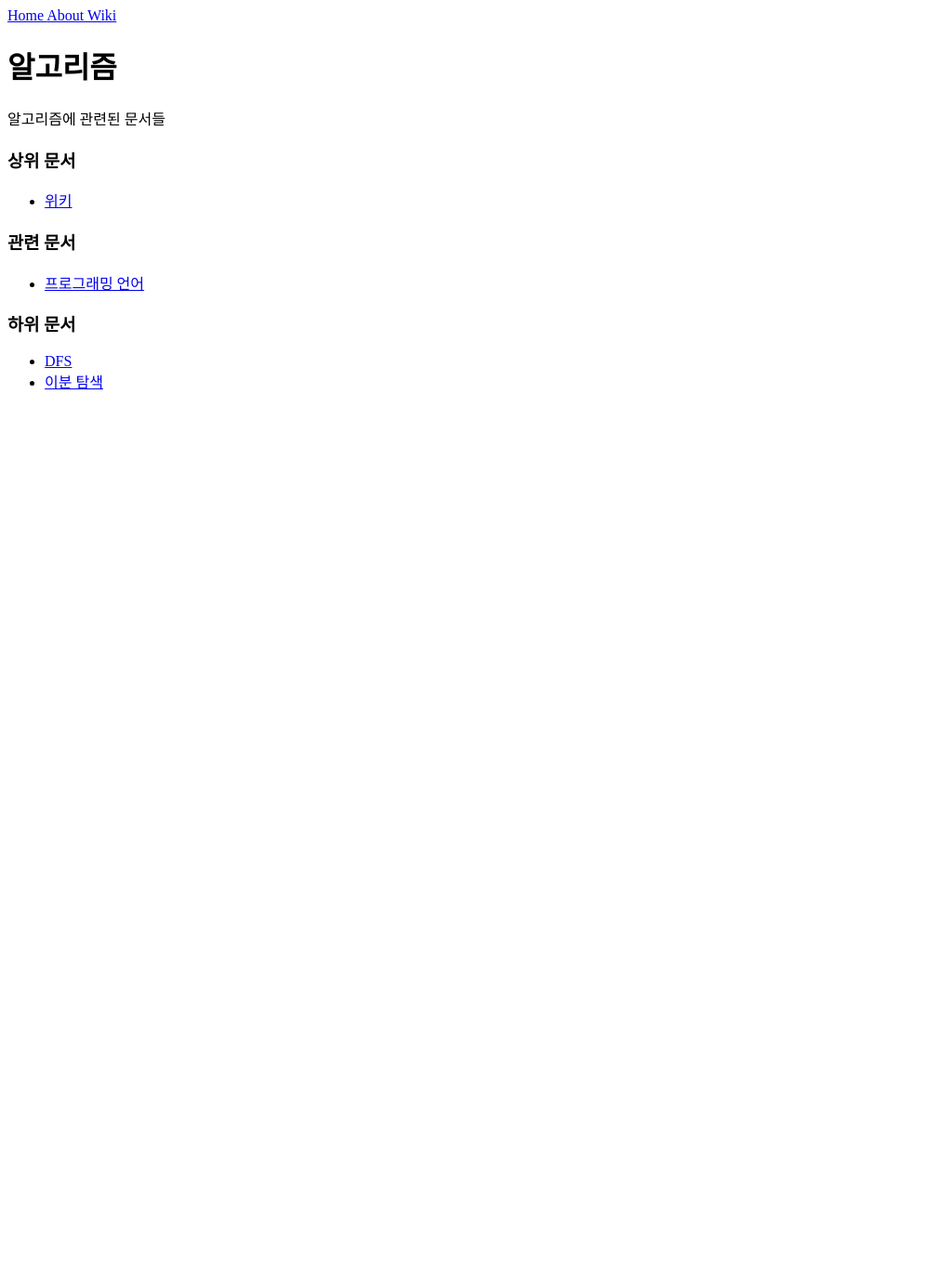
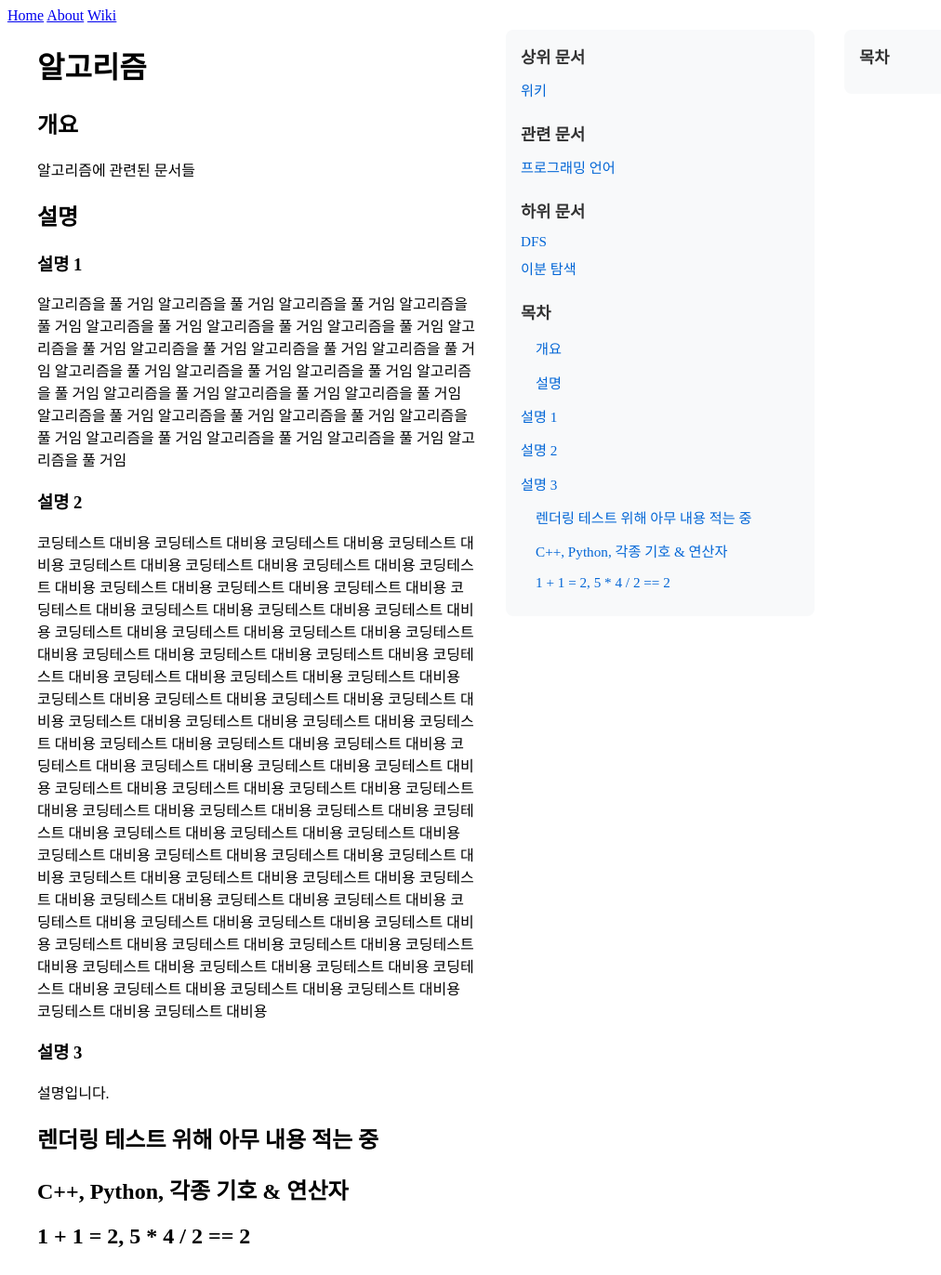
Before and after one commit to reudekx/reudekx.github.io, a Jekyll site: the page built from _articles/wiki/알고리즘.md, in a window 1280 px wide and 1372 px high. Shown: the whole window at 93% size, without its empty margins (0-1012 px from the left). Built offline with Jekyll 4.4.1, drawn with Linux system fonts in a browser that asks for light colours.

Commit message:
html 파일 분리 및 목차 간단하게 생성

```diff
--- a/_articles/wiki/알고리즘.md
+++ b/_articles/wiki/알고리즘.md
@@ -4,4 +4,20 @@ title: 알고리즘
 
 # 알고리즘
 
+## 개요
 알고리즘에 관련된 문서들
+
+## 설명
+
+### 설명 1
+알고리즘을 풀 거임 알고리즘을 풀 거임 알고리즘을 풀 거임 알고리즘을 풀 거임 알고리즘을 풀 거임 알고리즘을 풀 거임 알고리즘을 풀 거임 알고리즘을 풀 거임 알고리즘을 풀 거임 알고리즘을 풀 거임 알고리즘을 풀 거임 알고리즘을 풀 거임 알고리즘을 풀 거임 알고리즘을 풀 거임 알고리즘을 풀 거임 알고리즘을 풀 거임 알고리즘을 풀 거임 알고리즘을 풀 거임 알고리즘을 풀 거임 알고리즘을 풀 거임 알고리즘을 풀 거임 알고리즘을 풀 거임 알고리즘을 풀 거임 알고리즘을 풀 거임 알고리즘을 풀 거임 알고리즘을 풀 거임
+
+### 설명 2
+코딩테스트 대비용 코딩테스트 대비용 코딩테스트 대비용 코딩테스트 대비용 코딩테스트 대비용 코딩테스트 대비용 코딩테스트 대비용 코딩테스트 대비용 코딩테스트 대비용 코딩테스트 대비용 코딩테스트 대비용 코딩테스트 대비용 코딩테스트 대비용 코딩테스트 대비용 코딩테스트 대비용 코딩테스트 대비용 코딩테스트 대비용 코딩테스트 대비용 코딩테스트 대비용 코딩테스트 대비용 코딩테스트 대비용 코딩테스트 대비용 코딩테스트 대비용 코딩테스트 대비용 코딩테스트 대비용 코딩테스트 대비용 코딩테스트 대비용 코딩테스트 대비용 코딩테스트 대비용 코딩테스트 대비용 코딩테스트 대비용 코딩테스트 대비용 코딩테스트 대비용 코딩테스트 대비용 코딩테스트 대비용 코딩테스트 대비용 코딩테스트 대비용 코딩테스트 대비용 코딩테스트 대비용 코딩테스트 대비용 코딩테스트 대비용 코딩테스트 대비용 코딩테스트 대비용 코딩테스트 대비용 코딩테스트 대비용 코딩테스트 대비용 코딩테스트 대비용 코딩테스트 대비용 코딩테스트 대비용 코딩테스트 대비용 코딩테스트 대비용 코딩테스트 대비용 코딩테스트 대비용 코딩테스트 대비용 코딩테스트 대비용 코딩테스트 대비용 코딩테스트 대비용 코딩테스트 대비용 코딩테스트 대비용 코딩테스트 대비용 코딩테스트 대비용 코딩테스트 대비용 코딩테스트 대비용 코딩테스트 대비용 코딩테스트 대비용 코딩테스트 대비용 코딩테스트 대비용 코딩테스트 대비용 코딩테스트 대비용 코딩테스트 대비용 코딩테스트 대비용 코딩테스트 대비용 코딩테스트 대비용 코딩테스트 대비용 코딩테스트 대비용 코딩테스트 대비용 코딩테스트 대비용 코딩테스트 대비용 코딩테스트 대비용 코딩테스트 대비용
+
+### 설명 3
+설명입니다.
+
+## 렌더링 테스트 위해 아무 내용 적는 중
+## C++, Python, 각종 기호 & 연산자
+## 1 + 1 = 2, 5 * 4 / 2 == 2
--- a/_includes/navigation.html
+++ b/_includes/navigation.html
@@ -1,7 +1,5 @@
 <nav>
-    {% for item in site.data.navigation %}
-      <a href="{{ item.link }}" {% if page.url == item.link %}style="color: red;"{% endif %}>
-        {{ item.name }}
-      </a>
-    {% endfor %}
-  </nav>
+  {% for item in site.data.navigation %}
+    <a href="{{ item.link }}" {% if page.url == item.link %}class="current"{% endif %}>{{ item.name }}</a>
+  {% endfor %}
+</nav>
--- /dev/null
+++ b/_includes/sidebar/toc.html
@@ -0,0 +1,109 @@
+<aside class="sidebar">
+    <!-- 목차 섹션 -->
+    <div class="sidebar-section">
+      <h3>목차</h3>
+      {% if page.content contains '#' %}
+        {% assign content_array = page.content | split: "
+  " %}
+
+        <ul>
+          {% assign found_h1 = false %}
+          {% assign in_list = false %}
+          {% assign nested_level = 0 %}
+
+          {% for line in content_array %}
+            {% if line contains '# ' and found_h1 == false %}
+              <li>
+                {% assign title = line | remove: '# ' | strip %}
+                <a href="#{{ title | slugify }}">{{ title }}</a>
+              </li>
+              {% assign found_h1 = true %}
+
+            {% elsif line contains '## ' %}
+              {% if nested_level == 2 %}
+                </ul></li>
+              {% endif %}
+
+              <li style="margin-left: 1rem;">
+                {% assign title = line | remove: '## ' | strip %}
+                <a href="#{{ title | slugify }}">{{ title }}</a>
+                {% assign nested_level = 1 %}
+                {% assign in_list = false %}
+
+            {% elsif line contains '### ' %}
+              {% if in_list == false %}
+                <ul style="margin-left: 1rem;">
+                {% assign in_list = true %}
+              {% endif %}
+
+              <li>
+                {% assign title = line | remove: '### ' | strip %}
+                <a href="#{{ title | slugify }}">{{ title }}</a>
+              </li>
+              {% assign nested_level = 2 %}
+            {% endif %}
+          {% endfor %}
+
+          {% if nested_level == 2 %}
+            </ul></li>
+          {% endif %}
+        </ul>
+      {% endif %}
+    </div>
+  </aside>
+
+  <style>
+    .sidebar {
+      width: 300px;
+      flex-shrink: 0;
+      position: sticky;
+      top: 2rem;
+      height: fit-content;
+      padding: 1rem;
+      background-color: #f8f9fa;
+      border-radius: 8px;
+    }
+
+    .sidebar-section {
+      margin-bottom: 1.5rem;
+    }
+
+    .sidebar-section:last-child {
+      margin-bottom: 0;
+    }
+
+    .sidebar h3 {
+      margin-top: 0;
+      margin-bottom: 0.75rem;
+      font-size: 1.1rem;
+      color: #333;
+    }
+
+    .sidebar ul {
+      list-style: none;
+      padding: 0;
+      margin: 0;
+    }
+
+    .sidebar li {
+      margin-bottom: 0.5rem;
+    }
+
+    .sidebar a {
+      color: #0366d6;
+      text-decoration: none;
+      font-size: 0.95rem;
+    }
+
+    .sidebar a:hover {
+      text-decoration: underline;
+    }
+
+    @media (max-width: 768px) {
+      .sidebar {
+        width: 100%;
+        position: static;
+        margin-top: 2rem;
+      }
+    }
+  </style>
--- /dev/null
+++ b/_includes/sidebar/tree.html
@@ -0,0 +1,172 @@
+<aside class="sidebar">
+    <!-- 상위 문서 -->
+    {%- assign path_parts = page.path | split: '/' -%}
+    {%- assign current_path = page.path | remove: '.md' -%}
+    {%- assign parent_path = '' -%}
+    {%- for part in path_parts -%}
+      {%- if forloop.index < path_parts.size -%}
+        {%- if forloop.index > 1 -%}
+          {%- assign parent_path = parent_path | append: '/' | append: part -%}
+        {%- else -%}
+          {%- assign parent_path = part -%}
+        {%- endif -%}
+      {%- endif -%}
+    {%- endfor -%}
+
+    <div class="sidebar-section">
+      <h3>상위 문서</h3>
+      <ul>
+      {%- for doc in site.articles -%}
+        {%- assign doc_path = doc.path | remove: '.md' -%}
+        {%- if doc_path == parent_path -%}
+          <li><a href="{{ doc.url }}">{{ doc.title }}</a></li>
+        {%- endif -%}
+      {%- endfor -%}
+      </ul>
+    </div>
+
+    <!-- 관련 문서 목록 -->
+    <div class="sidebar-section">
+      <h3>관련 문서</h3>
+      {%- assign current_dir = current_path | split: '/' | pop | join: '/' -%}
+      <ul>
+      {%- for doc in site.articles -%}
+        {%- assign doc_path = doc.path | remove: '.md' -%}
+        {%- assign doc_dir = doc_path | split: '/' | pop | join: '/' -%}
+        {%- if doc_dir == current_dir and doc.path != page.path -%}
+          <li><a href="{{ doc.url }}">{{ doc.title }}</a></li>
+        {%- endif -%}
+      {%- endfor -%}
+      </ul>
+    </div>
+
+    <!-- 하위 문서 목록 -->
+    <div class="sidebar-section">
+      <h3>하위 문서</h3>
+      {%- assign current_dir = current_path -%}
+      <ul>
+      {%- for doc in site.articles -%}
+        {%- assign doc_path = doc.path | remove: '.md' -%}
+        {%- assign doc_dir = doc_path | split: '/' | pop | join: '/' -%}
+        {%- if doc_dir == current_path -%}
+          <li><a href="{{ doc.url }}">{{ doc.title }}</a></li>
+        {%- endif -%}
+      {%- endfor -%}
+      </ul>
+    </div>
+
+    <div class="sidebar-section">
+        <h3>목차</h3>
+        {% assign headings = content | split: '<h' %}
+        <ul class="toc-list">
+          {% for heading in headings %}
+            {% if heading contains "2" or heading contains "3" %}
+              {% assign headingContent = heading | split: '</h' | first %}
+              {% assign level = headingContent | slice: 0, 1 %}
+              {% assign title = headingContent | split: '>' | last | strip_html | strip %}
+              {% assign id = title | slugify %}
+
+              <li class="toc-item level-{{ level }}">
+                <a href="#{{ id }}">{{ title }}</a>
+              </li>
+            {% endif %}
+          {% endfor %}
+        </ul>
+      </div>
+
+  </aside>
+
+  <style>
+    .sidebar {
+      width: 300px;
+      flex-shrink: 0;
+      position: sticky;
+      top: 2rem;
+      height: fit-content;
+      padding: 1rem;
+      background-color: #f8f9fa;
+      border-radius: 8px;
+    }
+
+    .sidebar-section {
+      margin-bottom: 1.5rem;
+    }
+
+    .sidebar-section:last-child {
+      margin-bottom: 0;
+    }
+
+    .sidebar h3 {
+      margin-top: 0;
+      margin-bottom: 0.75rem;
+      font-size: 1.1rem;
+      color: #333;
+    }
+
+    .sidebar ul {
+      list-style: none;
+      padding: 0;
+      margin: 0;
+    }
+
+    .sidebar li {
+      margin-bottom: 0.5rem;
+    }
+
+    .sidebar a {
+      color: #0366d6;
+      text-decoration: none;
+      font-size: 0.95rem;
+    }
+
+    .sidebar a:hover {
+      text-decoration: underline;
+    }
+
+    @media (max-width: 768px) {
+      .sidebar {
+        width: 100%;
+        position: static;
+        margin-top: 2rem;
+      }
+    }
+
+  /* 목차 관련 스타일 추가 */
+  .toc-list {
+    list-style: none;
+    padding: 0;
+    margin: 0;
+  }
+
+  .toc-item {
+    margin: 0.3rem 0;
+  }
+
+  .toc-item.level-1 {
+    font-weight: 600;
+  }
+
+  .toc-item.level-2 {
+    margin-left: 1rem;
+    font-size: 0.9rem;
+  }
+
+  .toc-item a {
+    color: #0366d6;
+    text-decoration: none;
+    display: block;
+    padding: 0.2rem 0;
+  }
+
+  .toc-item a:hover {
+    text-decoration: underline;
+  }
+
+  @media (max-width: 768px) {
+    .sidebar {
+      width: 100%;
+      position: static;
+      margin-top: 2rem;
+    }
+  }
+  </style>
--- a/_layouts/article.html
+++ b/_layouts/article.html
@@ -1,58 +1,35 @@
 ---
 layout: default
 ---
-<!-- 문서 내용 -->
-{{ content }}
 
-<!-- 현재 페이지의 경로 분석 -->
-{%- assign path_parts = page.path | split: '/' -%}
-{%- assign current_path = page.path | remove: '.md' -%}
+<div class="article-container">
+  <!-- Main content -->
+  <main class="main-content">
+    {{ content }}
+  </main>
 
-<!-- 상위 문서 찾기 -->
-{%- assign parent_path = '' -%}
-{%- for part in path_parts -%}
-  {%- if forloop.index < path_parts.size -%}
-    {%- if forloop.index > 1 -%}
-      {%- assign parent_path = parent_path | append: '/' | append: part -%}
-    {%- else -%}
-      {%- assign parent_path = part -%}
-    {%- endif -%}
-  {%- endif -%}
-{%- endfor -%}
+  {% include sidebar/tree.html %}
+  {% include sidebar/toc.html %}
+</div>
 
-<!-- 상위 문서 -->
-<h3>상위 문서</h3>
-<ul>
-{%- for doc in site.articles -%}
-  {%- assign doc_path = doc.path | remove: '.md' -%}
-  {%- if doc_path == parent_path -%}
-    <li><a href="{{ doc.url }}">{{ doc.title }}</a></li>
-  {%- endif -%}
-{%- endfor -%}
-</ul>
+<style>
+  .article-container {
+    display: flex;
+    gap: 2rem;
+    max-width: 1200px;
+    margin: 0 auto;
+    padding: 0 1rem;
+  }
 
-<!-- 관련 문서 목록 -->
-<h3>관련 문서</h3>
-{%- assign current_dir = current_path | split: '/' | pop | join: '/' -%}
-<ul>
-{%- for doc in site.articles -%}
-  {%- assign doc_path = doc.path | remove: '.md' -%}
-  {%- assign doc_dir = doc_path | split: '/' | pop | join: '/' -%}
-  {%- if doc_dir == current_dir and doc.path != page.path -%}
-    <li><a href="{{ doc.url }}">{{ doc.title }}</a></li>
-  {%- endif -%}
-{%- endfor -%}
-</ul>
+  .main-content {
+    flex: 1;
+    min-width: 0;
+  }
 
-<!-- 하위 문서 목록 -->
-<h3>하위 문서</h3>
-{%- assign current_dir = current_path -%}
-<ul>
-{%- for doc in site.articles -%}
-  {%- assign doc_path = doc.path | remove: '.md' -%}
-  {%- assign doc_dir = doc_path | split: '/' | pop | join: '/' -%}
-  {%- if doc_dir == current_path -%}
-    <li><a href="{{ doc.url }}">{{ doc.title }}</a></li>
-  {%- endif -%}
-{%- endfor -%}
-</ul>
+  /* Responsive design */
+  @media (max-width: 768px) {
+    .article-container {
+      flex-direction: column;
+    }
+  }
+</style>
```
Also changed, not shown: _includes/footer/copytight.html (added), _includes/footer/links.html (added), _includes/header/nav.html (added), _includes/header/search.html (added).
